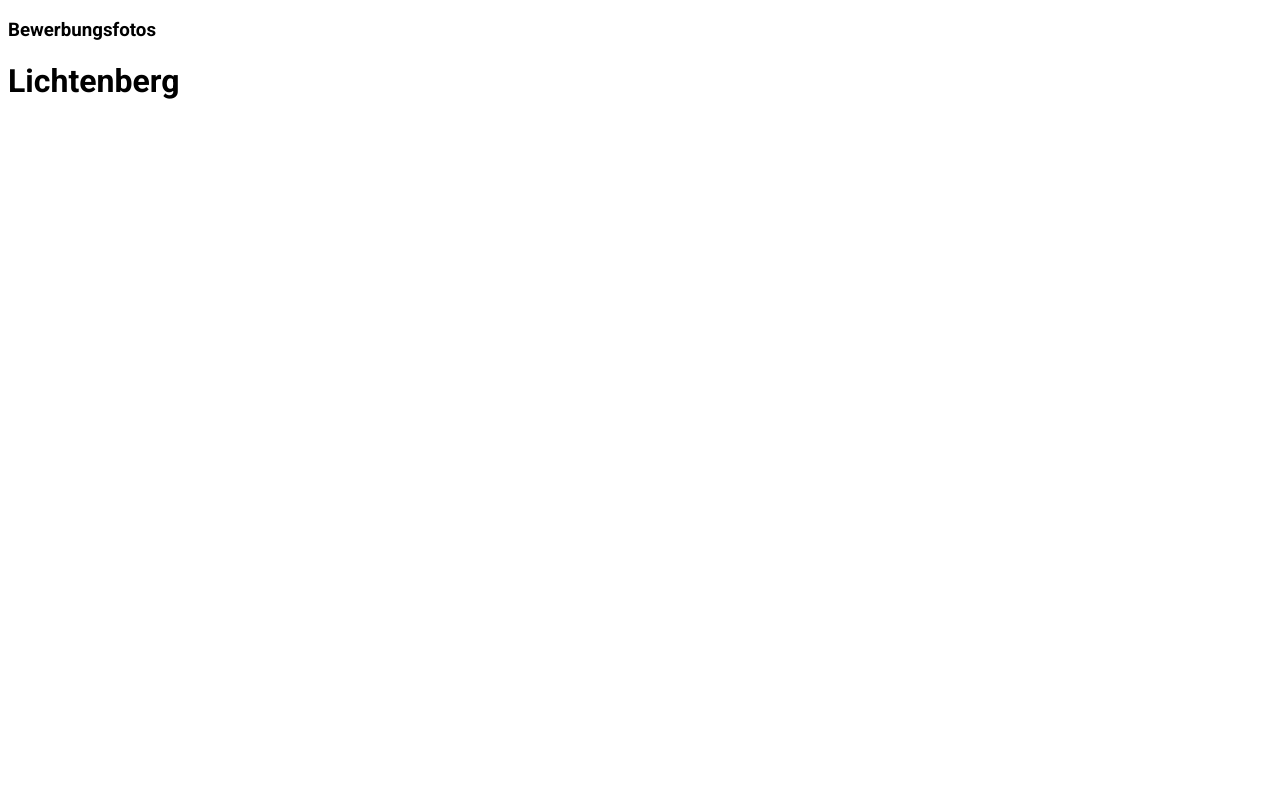
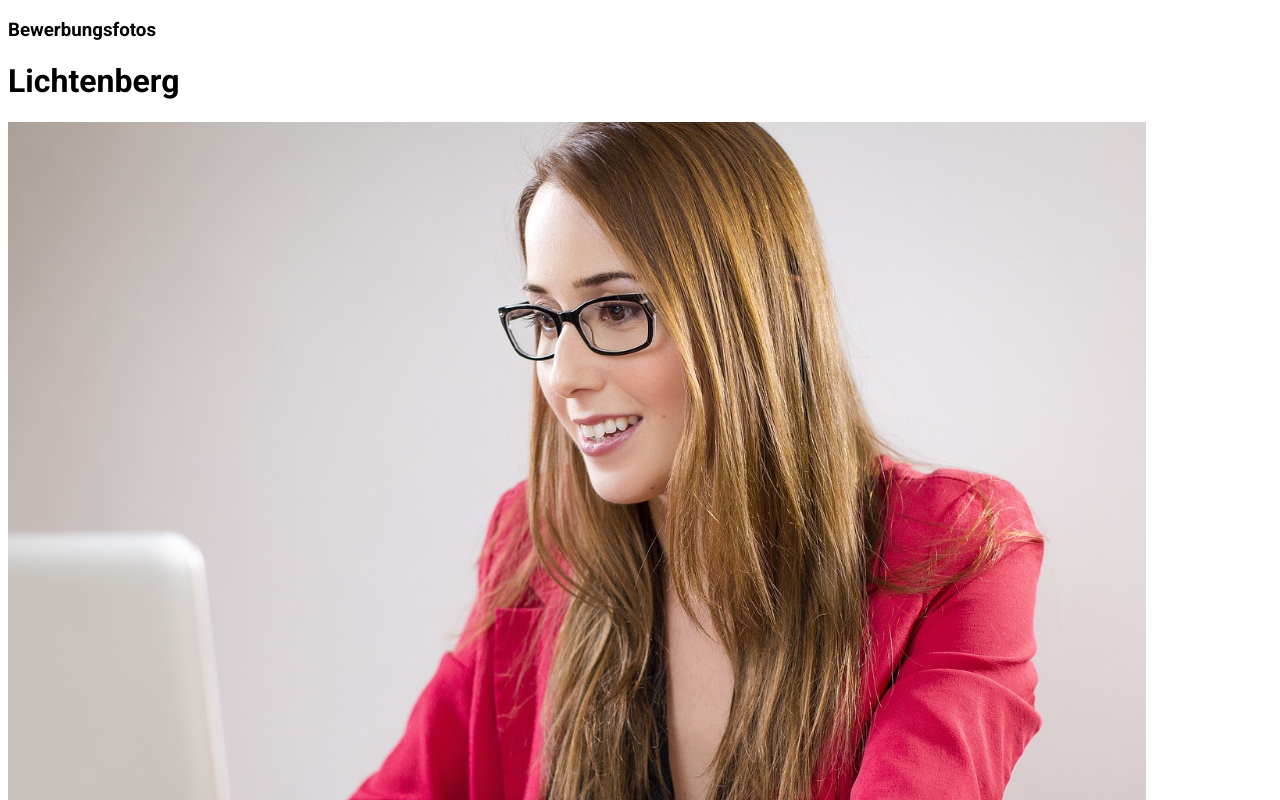
Before and after one commit to Ludoo0/photostudio_website, a plain HTML site: page index.html in a window 1280 px wide. Shown: the top 800 px of the page. Drawn offline with Linux system fonts and the light colour scheme.

Commit message:
added image and containers

```diff
--- a/index.html
+++ b/index.html
@@ -13,7 +13,12 @@
     <title>Fotostudio Lichtenberg</title>
   </head>
   <body>
-    <h3>Bewerbungsfotos</h3>
-    <h1>Lichtenberg</h1>
-  </body>
+    <div>
+      <h3>Bewerbungsfotos</h3>
+      <h1>Lichtenberg</h1>
+    </div>
+    <div>
+        <img src="img/company.jpg" alt="" class="company">
+    </div>
+</body>
 </html>
--- a/style.css
+++ b/style.css
@@ -1,3 +1,8 @@
 body {
   font-family: "Roboto", sans-serif;
 }
+.company{
+    width: 90%;
+    object-fit: cover;
+    height: 1000px;
+}
```
Also changed, not shown: img/company.jpg (added).
